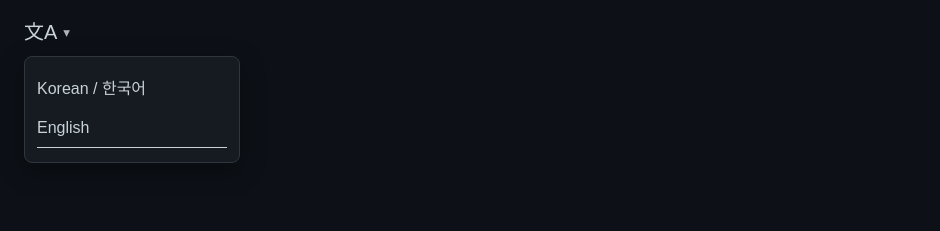
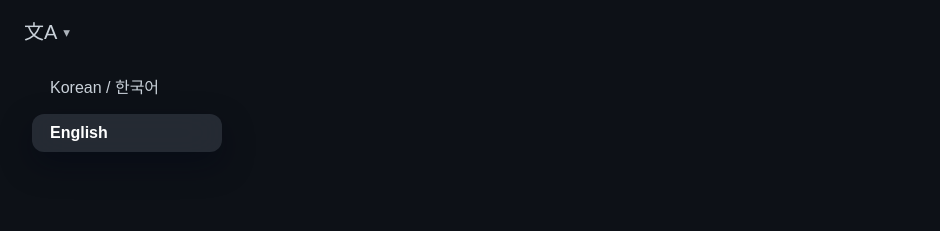
Before and after one commit to DominoKorean/dominokorean.github.io, a plain HTML site: page index.html in a window 1280 px wide. Both pictures are taken after a click on the button "Change language". Shown: the top 231 px of the page, without its empty margins (0-940 px from the left). Drawn offline with Linux system fonts and the light colour scheme.

```diff
--- a/index.html
+++ b/index.html
@@ -95,15 +95,30 @@
             position: absolute;
             top: 40px;
             left: 8px;
-            background-color: #161b22;
-            border: 1px solid #30363d;
-            border-radius: 8px;
-            padding: 8px 12px;
+            padding: 8px;
             min-width: 190px;
             display: none;
-            box-shadow: 0 8px 24px rgba(0,0,0,0.4);
+            border-radius: 14px;
+            background: transparent;
         }
-        .lang-menu.open { display: block; }
+        .lang-menu.open { display: flex; flex-direction: column; gap: 6px; }
+        .lang-highlight {
+            position: absolute;
+            top: 0;
+            left: 0;
+            width: 0;
+            height: 0;
+            border-radius: 12px;
+            background: rgba(148, 163, 184, 0.18);
+            box-shadow: 0 12px 32px rgba(2, 6, 23, 0.45);
+            backdrop-filter: blur(18px);
+            -webkit-backdrop-filter: blur(18px);
+            pointer-events: none;
+            opacity: 0;
+            transform: translate3d(0, 0, 0);
+            transition: transform 0.28s ease, width 0.28s ease, height 0.28s ease, opacity 0.28s ease;
+        }
+        .lang-highlight.visible { opacity: 1; }
         .lang-item {
             display: block;
             width: 100%;
@@ -112,15 +127,16 @@
             border: none;
             color: #c9d1d9;
             font-size: 16px;
-            padding: 10px 0;
+            padding: 10px 18px;
             cursor: pointer;
+            border-radius: 12px;
+            position: relative;
+            z-index: 1;
+            transition: color 0.2s ease, transform 0.2s ease;
         }
         .lang-item:hover,
-        .lang-item:focus-visible { color: #ffffff; }
-        .lang-item.active {
-            border-bottom: 1px solid #c9d1d9;
-            margin-bottom: 6px;
-        }
+        .lang-item:focus-visible { color: #ffffff; transform: translateY(-1px); }
+        .lang-item.active { color: #ffffff; font-weight: 600; }
     </style>
     <script>
         // Prevent FOUC of wrong language (sets lang attribute early)
@@ -146,6 +162,7 @@
             <span class="chevron" aria-hidden="true">▾</span>
         </button>
         <div id="langMenu" class="lang-menu" role="menu" aria-labelledby="langBtn">
+            <div class="lang-highlight" aria-hidden="true"></div>
             <button class="lang-item" data-lang="ko" role="menuitem">Korean / 한국어</button>
             <button class="lang-item" data-lang="en" role="menuitem">English</button>
         </div>
@@ -155,6 +172,11 @@
     </div>
     <script>
         (function() {
+            const langBtn = document.getElementById('langBtn');
+            const langMenu = document.getElementById('langMenu');
+            const langHighlight = langMenu ? langMenu.querySelector('.lang-highlight') : null;
+            const langItems = langMenu ? Array.from(langMenu.querySelectorAll('.lang-item')) : [];
+            let highlightFrame = null;
             const el = {
                 list: document.getElementById('pages'),
                 select: document.getElementById('langSelect'),
@@ -174,11 +196,14 @@
                 el.select.value = lang;
                 el.html.setAttribute('lang', lang);
                 // Reflect selection in custom menu
-                var m = document.getElementById('langMenu');
+                var m = langMenu;
                 if (m) {
                     Array.prototype.forEach.call(m.querySelectorAll('.lang-item'), function(b){
                         b.classList.toggle('active', b.getAttribute('data-lang') === lang);
                     });
+                    if (m.classList.contains('open')) {
+                        syncHighlightToActive();
+                    }
                 }
                 render();
             }
@@ -240,20 +265,57 @@
             el.select.addEventListener('change', (e) => setLang(e.target.value));
 
             // Custom dropdown interactions (icon + chevron)
-            const langBtn = document.getElementById('langBtn');
-            const langMenu = document.getElementById('langMenu');
+            function applyHighlight(target) {
+                if (!langHighlight || !target) return;
+                const { offsetLeft, offsetTop, offsetWidth, offsetHeight } = target;
+                langHighlight.style.width = offsetWidth + 'px';
+                langHighlight.style.height = offsetHeight + 'px';
+                langHighlight.style.transform = `translate3d(${offsetLeft}px, ${offsetTop}px, 0)`;
+            }
+            function showHighlight(target) {
+                if (!langHighlight || !langMenu || !langMenu.classList.contains('open') || !target) return;
+                if (highlightFrame) cancelAnimationFrame(highlightFrame);
+                highlightFrame = requestAnimationFrame(() => {
+                    langHighlight.classList.add('visible');
+                    applyHighlight(target);
+                    highlightFrame = null;
+                });
+            }
+            function syncHighlightToActive() {
+                if (!langMenu || !langHighlight || !langMenu.classList.contains('open')) return;
+                const active = langMenu.querySelector('.lang-item.active') || langItems[0];
+                if (active) {
+                    showHighlight(active);
+                }
+            }
+            function hideHighlight() {
+                if (!langHighlight) return;
+                if (highlightFrame) {
+                    cancelAnimationFrame(highlightFrame);
+                    highlightFrame = null;
+                }
+                langHighlight.classList.remove('visible');
+            }
             function closeMenu() {
+                if (!langMenu) return;
                 langMenu.classList.remove('open');
                 langBtn && langBtn.setAttribute('aria-expanded', 'false');
+                hideHighlight();
             }
             function openMenu() {
+                if (!langMenu) return;
                 langMenu.classList.add('open');
                 langBtn && langBtn.setAttribute('aria-expanded', 'true');
+                syncHighlightToActive();
             }
             if (langBtn && langMenu) {
                 langBtn.addEventListener('click', () => {
                     const isOpen = langMenu.classList.contains('open');
                     isOpen ? closeMenu() : openMenu();
+                });
+                langItems.forEach((item) => {
+                    item.addEventListener('mouseenter', () => showHighlight(item));
+                    item.addEventListener('focus', () => showHighlight(item));
                 });
                 langMenu.addEventListener('click', (e) => {
                     const target = e.target.closest('.lang-item');
@@ -262,6 +324,7 @@
                     setLang(newLang);
                     closeMenu();
                 });
+                langMenu.addEventListener('mouseleave', () => syncHighlightToActive());
                 document.addEventListener('click', (e) => {
                     if (!langMenu.contains(e.target) && !langBtn.contains(e.target)) {
                         closeMenu();
```
Also changed, not shown: sitemap.xml (+8 -2 lines).
